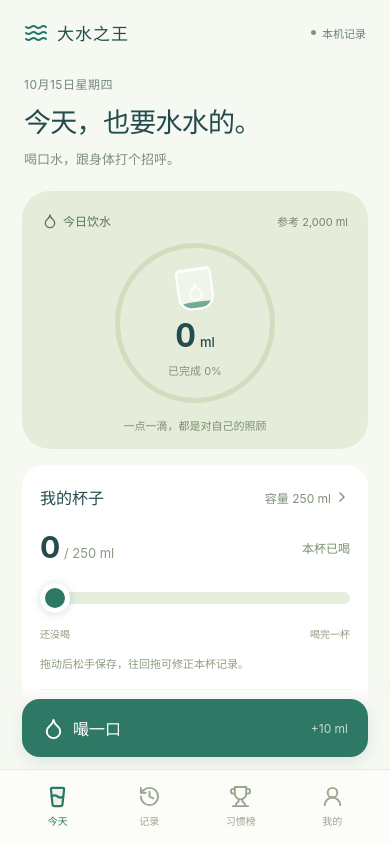
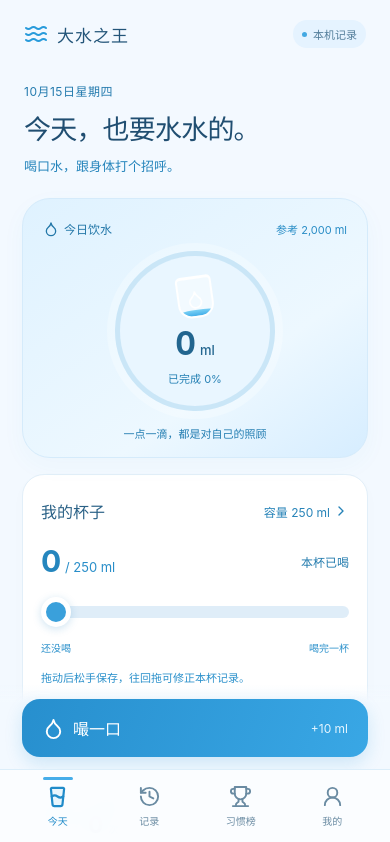
Before and after one commit to wsking233/water-king, a React (Vite) app: page / in a window 390 px wide. Shown: the top 842 px of the page. Built offline with nearby package versions, Linux system fonts and the light colour scheme.

Commit message:
style: refresh mobile app with sky blue palette and softer wording

```diff
--- a/index.html
+++ b/index.html
@@ -6,7 +6,7 @@
       name="viewport"
       content="width=device-width, initial-scale=1.0, viewport-fit=cover"
     />
-    <meta name="theme-color" content="#f6f8f2" />
+    <meta name="theme-color" content="#f3f9ff" />
     <meta
       name="description"
       content="大水之王：轻松记录饮水与日常节奏，数据保存在你的设备。"
--- a/src/style.css
+++ b/src/style.css
@@ -2,8 +2,8 @@
   font-family:
     -apple-system, BlinkMacSystemFont, "PingFang SC", "Microsoft YaHei",
     sans-serif;
-  color: #244b4d;
-  background: #e6eeeb;
+  color: #13425e;
+  background: #dceef8;
   font-synthesis: none;
   font-weight: 400;
   -webkit-tap-highlight-color: transparent;
@@ -34,7 +34,7 @@ button:active:not(:disabled) {
 }
 button:focus-visible,
 input:focus-visible {
-  outline: 3px solid #487d66;
+  outline: 3px solid #2174a4;
   outline-offset: 3px;
 }
 button {
@@ -59,7 +59,7 @@ button svg {
   max-width: 480px;
   margin: 0 auto;
   min-height: 100dvh;
-  background: #f6f8f2;
+  background: #eef7fc;
   position: relative;
 }
 .app-header {
@@ -77,17 +77,17 @@ button svg {
   letter-spacing: 1px;
 }
 .wordmark svg {
-  color: #247a6c;
+  color: #1b5d83;
 }
 .device-badge {
   font-size: 11px;
-  color: #6a8275;
+  color: #288bc4;
   display: flex;
   align-items: center;
   gap: 6px;
 }
 .device-badge > span {
-  background: #7d9c70;
+  background: #2786bd;
   width: 5px;
   height: 5px;
   border-radius: 50%;
@@ -105,7 +105,7 @@ main {
 .greeting p,
 .page-heading > p {
   font-size: 12px;
-  color: #73877a;
+  color: #247bae;
   letter-spacing: 0.5px;
   margin-bottom: 9px;
 }
@@ -116,12 +116,12 @@ main {
 }
 .greeting > span {
   display: block;
-  color: #7f8e7d;
+  color: #2685bc;
   font-size: 13px;
   margin-top: 9px;
 }
 .hydration {
-  background: #e5edda;
+  background: #d2e8f5;
   border-radius: 28px;
   padding: 21px 20px 19px;
   overflow: hidden;
@@ -133,7 +133,7 @@ main {
   justify-content: space-between;
   font-size: 12px;
   font-weight: 600;
-  color: #577458;
+  color: #2377a8;
 }
 .hero-top > span:first-child {
   display: flex;
@@ -143,12 +143,12 @@ main {
 .goal {
   font-size: 11px;
   font-weight: 400;
-  color: #748966;
+  color: #298dc6;
 }
 .water-orbit {
   width: 205px;
   height: 205px;
-  background: conic-gradient(#488674 var(--progress), #d0ddbf 0);
+  background: conic-gradient(#2379ab var(--progress), #b2d6ea 0);
   padding: 5px;
   border-radius: 50%;
   margin: 20px auto 16px;
@@ -158,7 +158,7 @@ main {
   border-radius: 50%;
   width: 100%;
   height: 100%;
-  background: #e5edda;
+  background: #d2e8f5;
   display: flex;
   flex-direction: column;
   align-items: center;
@@ -181,7 +181,7 @@ main {
   position: absolute;
   bottom: 0;
   width: 100%;
-  background: #72ab98;
+  background: #2a90cb;
   border-radius: 35% 30% 0 0;
   transition: height 0.3s;
 }
@@ -206,12 +206,12 @@ main {
 }
 .progress-copy {
   font-size: 11px;
-  color: #7e9171;
+  color: #2580b4;
   margin-top: 8px;
 }
 .hero-caption {
   text-align: center;
-  color: #7c8f70;
+  color: #247eb2;
   font-size: 11px;
 }
 .body-stats {
@@ -242,15 +242,15 @@ main {
   height: 22px;
 }
 .water {
-  background: #e7f1eb;
-  color: #458c78;
+  background: #e0eff8;
+  color: #247bad;
 }
 .small {
-  background: #edf1df;
-  color: #829658;
+  background: #d9ecf7;
+  color: #288cc6;
 }
 .large {
-  background: #f6ede1;
+  background: #dfeff8;
   color: #b29369;
 }
 .body-stats > button > span:nth-child(2) {
@@ -259,7 +259,7 @@ main {
 }
 .body-stats small {
   font-size: 11px;
-  color: #8c9485;
+  color: #298dc7;
 }
 .body-stats strong {
   font-size: 23px;
@@ -271,11 +271,11 @@ main {
   font-style: normal;
   font-weight: 400;
   margin-left: 5px;
-  color: #8c9485;
+  color: #298dc7;
 }
 .body-stats > button > svg {
   margin-left: auto;
-  color: #8c9b87;
+  color: #2a93cf;
   width: 16px;
 }
 .section-heading {
@@ -291,7 +291,7 @@ main {
 .section-heading h2 span {
   font-size: 11px;
   font-weight: 500;
-  color: #8c9b86;
+  color: #2a92ce;
   margin-left: 5px;
 }
 .section-heading button {
@@ -300,7 +300,7 @@ main {
   align-items: center;
   gap: 3px;
   font-size: 12px;
-  color: #7d8f78;
+  color: #2683b8;
   min-height: 44px;
   padding: 0 0 0 12px;
 }
@@ -320,7 +320,7 @@ main {
   min-height: 78px;
 }
 .record + .record {
-  border-top: 1px solid #f0f3ed;
+  border-top: 1px solid #e6f3fa;
 }
 .record-name {
   display: grid;
@@ -332,7 +332,7 @@ main {
 }
 .record-name small {
   font-size: 11px;
-  color: #98a18e;
+  color: #3199d5;
 }
 .record-value {
   margin-left: auto;
@@ -344,10 +344,10 @@ main {
   font-size: 11px;
   font-weight: 400;
   margin-left: 5px;
-  color: #8b9984;
+  color: #2a90cb;
 }
 .record > svg {
-  color: #b5c0ac;
+  color: #6bb0d8;
 }
 .empty {
   text-align: center;
@@ -356,24 +356,24 @@ main {
 .empty > svg {
   width: 30px;
   height: 30px;
-  color: #a5b79a;
+  color: #4ea7db;
   margin-bottom: 12px;
 }
 .empty h3 {
   font-size: 13px;
   font-weight: 500;
-  color: #7d8c74;
+  color: #257fb3;
 }
 .empty p {
   font-size: 11px;
-  color: #9ba68f;
+  color: #369bd6;
   line-height: 1.7;
   margin-top: 8px;
 }
 .gentle-note {
   text-align: center;
   font-size: 10px;
-  color: #9da68f;
+  color: #369bd6;
   margin-top: 18px;
 }
 .action-dock {
@@ -385,10 +385,10 @@ main {
   width: 100%;
   max-width: 480px;
   padding: 14px 22px 12px;
-  background: linear-gradient(transparent, #f6f8f2 20%);
+  background: linear-gradient(transparent, #eef7fc 20%);
 }
 .primary {
-  background: #2e7866;
+  background: #1c628a;
   color: #fff;
   display: flex;
   align-items: center;
@@ -402,14 +402,14 @@ main {
   padding: 15px;
 }
 .log-water {
-  box-shadow: 0 5px 14px #1d60451c;
+  box-shadow: 0 5px 14px #1549681c;
   justify-content: flex-start;
   padding: 16px 20px;
 }
 .quick-amount {
   margin-left: auto;
   font-size: 12px;
-  color: #c3dbce;
+  color: #b3d6eb;
   font-weight: 400;
 }
 .tab-bar {
@@ -421,9 +421,9 @@ main {
   max-width: 480px;
   display: grid;
   grid-template-columns: repeat(4, 1fr);
-  background: #fcfdf8f5;
+  background: #f8fbfdf5;
   backdrop-filter: blur(14px);
-  border-top: 1px solid #e6ecdf;
+  border-top: 1px solid #d5eaf6;
   padding: 7px 12px calc(9px + env(safe-area-inset-bottom));
   z-index: 5;
 }
@@ -435,16 +435,16 @@ main {
   gap: 5px;
   min-height: 58px;
   background: transparent;
-  color: #9aa690;
+  color: #379cd6;
   font-size: 10px;
   position: relative;
 }
 .tab-bar button.active {
-  color: #2e7866;
+  color: #1c628a;
   font-weight: 650;
 }
 .tab-bar button.active svg {
-  fill: #2e786612;
+  fill: #1c628a12;
   stroke-width: 2.3;
 }
 .page-heading {
@@ -473,7 +473,7 @@ main {
   place-items: center;
   padding: 10px;
   border-radius: 50%;
-  color: #6c886d;
+  color: #2378a9;
 }
 .date-switch label {
   position: relative;
@@ -494,7 +494,7 @@ main {
   cursor: pointer;
 }
 .date-switch label:focus-within {
-  outline: 2px solid #487d66;
+  outline: 2px solid #2174a4;
   border-radius: 8px;
 }
 .filters {
@@ -504,14 +504,14 @@ main {
 }
 .filters button {
   border-radius: 24px;
-  background: #eaf0e3;
+  background: #dcedf7;
   font-size: 13px;
   flex: 1;
   min-height: 44px;
-  color: #819171;
+  color: #2580b4;
 }
 .filters .selected {
-  background: #2e7866;
+  background: #1c628a;
   color: white;
 }
 .history-summary {
@@ -519,13 +519,13 @@ main {
   justify-content: space-between;
   margin: 25px 2px 12px;
   font-size: 11px;
-  color: #92a087;
+  color: #2b95d3;
 }
 .demo-badge {
   font-size: 11px;
   letter-spacing: 0;
-  color: #929d7a;
-  background: #e7edda;
+  color: #288cc6;
+  background: #d2e8f5;
   padding: 5px 8px;
   border-radius: 7px;
   font-weight: 500;
@@ -533,14 +533,14 @@ main {
 .rank-intro {
   text-align: center;
   padding: 28px 12px 30px;
-  background: #e8eedc;
+  background: #d4eaf6;
   border-radius: 24px;
-  color: #8c9b5d;
+  color: #237aac;
 }
 .rank-intro h2 {
   font-size: 19px;
   font-weight: 600;
-  color: #536e48;
+  color: #1f6b97;
   margin-top: 17px;
 }
 .rank-intro p {
@@ -560,29 +560,29 @@ main {
   padding: 19px 0;
 }
 .rank-row + .rank-row {
-  border-top: 1px solid #edf1e7;
+  border-top: 1px solid #e0eff8;
 }
 .rank-index {
   width: 14px;
-  color: #a1ad91;
+  color: #3e9fd7;
   font-size: 15px;
 }
 .avatar {
   width: 37px;
   height: 37px;
   border-radius: 14px;
-  background: #e4ecd6;
+  background: #cee6f4;
   display: grid;
   place-items: center;
-  color: #7e915d;
+  color: #288cc6;
   font-size: 13px;
 }
 .avatar-1 {
-  background: #e0eee7;
-  color: #6d9a87;
+  background: #d7ebf7;
+  color: #2683b8;
 }
 .avatar-2 {
-  background: #f3e8db;
+  background: #d7ebf7;
   color: #b09879;
 }
 .rank-row strong {
@@ -595,14 +595,14 @@ main {
 }
 .rank-row small {
   font-size: 11px;
-  color: #93a184;
+  color: #2b94d1;
 }
 .info-note {
   display: flex;
   gap: 10px;
   align-items: flex-start;
   margin: 24px 5px;
-  color: #8b9c7c;
+  color: #298dc7;
 }
 .info-note svg {
   flex-shrink: 0;
@@ -622,8 +622,8 @@ main {
   display: grid;
   place-items: center;
   border-radius: 26px;
-  background: #e7efde;
-  color: #698766;
+  background: #d7ebf6;
+  color: #288bc5;
   width: 75px;
   height: 75px;
   margin: 0 auto 18px;
@@ -633,7 +633,7 @@ main {
 }
 .profile p {
   font-size: 12px;
-  color: #94a087;
+  color: #2b95d3;
   line-height: 1.8;
   margin-top: 9px;
 }
@@ -647,14 +647,14 @@ main {
   flex-direction: column;
   gap: 8px;
   font-size: 11px;
-  color: #95a089;
+  color: #2c96d4;
 }
 .profile-stats > span + span {
-  border-left: 1px solid #eaf0e3;
+  border-left: 1px solid #dcedf7;
 }
 .profile-stats strong {
   font-size: 26px;
-  color: #416b55;
+  color: #1d658f;
   font-weight: 600;
 }
 .settings {
@@ -676,7 +676,7 @@ main {
   font-size: 14px;
 }
 .settings > div > svg {
-  color: #7b9870;
+  color: #2683b9;
 }
 .settings strong {
   font-size: 13px;
@@ -685,20 +685,20 @@ main {
 .settings small {
   display: block;
   font-size: 11px;
-  color: #9ba58f;
+  color: #359bd6;
   margin-top: 7px;
 }
 .settings button {
-  border-top: 1px solid #eef2e8;
+  border-top: 1px solid #e1f0f9;
   color: #a27560;
 }
 .settings button > svg:last-child {
   margin-left: auto;
-  color: #b4bcaa;
+  color: #67aed7;
 }
 .settings-note {
   font-size: 11px;
-  color: #95a086;
+  color: #2b95d2;
   line-height: 1.9;
   text-align: center;
   margin-top: 18px;
@@ -708,20 +708,20 @@ main {
   flex-direction: column;
   align-items: center;
   gap: 10px;
-  color: #a6b298;
+  color: #48a4d9;
   margin: 40px 0 10px;
   font-size: 11px;
 }
 .app-signature small {
   font-size: 10px;
-  color: #b2bba7;
+  color: #5caede;
 }
 .toast {
   position: fixed;
   bottom: calc(89px + env(safe-area-inset-bottom));
   left: 50%;
   transform: translateX(-50%);
-  background: #234f43;
+  background: #13435f;
   color: white;
   display: flex;
   align-items: center;
@@ -733,7 +733,7 @@ main {
   width: calc(100% - 44px);
   max-width: 436px;
   z-index: 6;
-  box-shadow: 0 4px 20px #203b3b1c;
+  box-shadow: 0 4px 20px #0f364c1c;
 }
 .toast.above-action {
   bottom: calc(160px + env(safe-area-inset-bottom));
@@ -744,14 +744,14 @@ main {
 .toast button {
   margin-left: auto;
   background: none;
-  color: #d8ebc0;
+  color: #bddcee;
   min-width: 48px;
   min-height: 44px;
   padding: 8px;
   font-size: 13px;
 }
 .error {
-  background: #f9e9df;
+  background: #e0eff8;
   border: 1px solid #eac7b1;
   color: #a46548;
   padding: 12px 14px;
@@ -763,8 +763,8 @@ main {
 .sheet {
   padding: 10px 24px calc(24px + env(safe-area-inset-bottom));
   border-radius: 28px 28px 0 0;
-  background: #fcfdf8;
-  color: #244b4d;
+  background: #f8fbfd;
+  color: #13425e;
   position: fixed;
   inset: auto 0 0;
   margin: 0 auto;
@@ -773,17 +773,17 @@ main {
   max-height: 90dvh;
   overflow: auto;
   overscroll-behavior: contain;
-  box-shadow: 0 -10px 45px #213d3015;
+  box-shadow: 0 -10px 45px #10374e15;
   animation: slide-up 0.2s ease-out;
 }
 .sheet::backdrop {
-  background: #18382c66;
+  background: #0e2f4266;
   backdrop-filter: blur(3px);
 }
 .sheet-handle {
   width: 34px;
   height: 4px;
-  background: #d5deca;
+  background: #bbdbed;
   border-radius: 5px;
   margin: 0 auto 14px;
 }
@@ -798,12 +798,12 @@ main {
   letter-spacing: -0.5px;
 }
 .sheet-heading .icon-button {
-  background: #eef2e7;
-  color: #7d9070;
+  background: #e0f0f9;
+  color: #257fb3;
 }
 .sheet-description {
   font-size: 13px;
-  color: #89967a;
+  color: #2788c0;
   line-height: 1.8;
   margin: 12px 0 23px;
 }
@@ -818,8 +818,8 @@ main {
   width: 48px;
   height: 48px;
   border-radius: 50%;
-  background: #eaf0e1;
-  color: #7b9567;
+  background: #daecf7;
+  color: #247caf;
   display: grid;
   place-items: center;
   flex-shrink: 0;
@@ -840,7 +840,7 @@ main {
   background: transparent;
   appearance: textfield;
   text-align: center;
-  color: #2e6553;
+  color: #19567a;
   min-width: 0;
   padding: 5px 0;
 }
@@ -849,7 +849,7 @@ main {
 }
 .amount-control label > span {
   font-size: 14px;
-  color: #8d9e7d;
+  color: #298ec9;
 }
 .presets {
   display: grid;
@@ -862,17 +862,17 @@ main {
   flex-direction: column;
   align-items: center;
   gap: 12px;
-  background: #f0f3e9;
+  background: #e3f1f9;
   border: 1px solid transparent;
   border-radius: 16px;
-  color: #a0ac8f;
+  color: #3b9ed7;
   padding: 16px 4px;
   min-height: 91px;
 }
 .presets button.selected {
-  background: #e3edd7;
-  border-color: #9eb484;
-  color: #5a8051;
+  background: #cfe7f5;
+  border-color: #399dd6;
+  color: #247bad;
 }
 .presets strong {
   font-size: 15px;
@@ -904,7 +904,7 @@ main {
 .confirm-activity p,
 .entry-detail p {
   font-size: 12px;
-  color: #91a180;
+  color: #2a92ce;
   line-height: 1.7;
   margin-top: 10px;
 }
@@ -926,9 +926,9 @@ main {
   color: white;
 }
 .secondary {
-  background: #eef2e7;
+  background: #e0f0f9;
   margin-top: 10px;
-  color: #809372;
+  color: #2581b7;
 }
 .entry-detail {
   text-align: center;
@@ -944,7 +944,7 @@ main {
   margin-left: 10px;
 }
 .delete-record {
-  background: #f5e9df;
+  background: #dceef8;
   color: #a97860;
 }
 @keyframes slide-up {
@@ -1009,10 +1009,10 @@ main {
 }
 @media (min-width: 481px) {
   body {
-    background: #e6eeeb;
+    background: #dceef8;
   }
   .app {
-    box-shadow: 0 0 60px #2f4c3610;
+    box-shadow: 0 0 60px #15486610;
   }
 }
 
@@ -1037,16 +1037,16 @@ main {
 .cup-reading small {
   font-size: 13px;
   font-weight: 400;
-  color: #8b9b80;
+  color: #298ec9;
 }
 .cup-reading > span {
   font-size: 12px;
-  color: #7c906b;
+  color: #247cae;
 }
 .cup-slider {
   width: 100%;
   height: 48px;
-  accent-color: #2e7866;
+  accent-color: #1c628a;
   cursor: pointer;
   margin: 9px 0 0;
   touch-action: pan-y;
@@ -1055,11 +1055,11 @@ main {
   display: flex;
   justify-content: space-between;
   font-size: 10px;
-  color: #8e9d80;
+  color: #2a90cb;
 }
 .cup-tracker > p {
   font-size: 11px;
-  color: #8e9d80;
+  color: #2a90cb;
   line-height: 1.6;
   margin: 15px 0;
 }
@@ -1070,13 +1070,13 @@ main {
   gap: 7px;
   min-height: 52px;
   background: none;
-  border-top: 1px solid #edf1e7;
+  border-top: 1px solid #e0eff8;
   font-size: 13px;
-  color: #487b61;
+  color: #2173a2;
 }
 .refill > span {
   font-size: 10px;
-  color: #94a184;
+  color: #2b94d1;
   margin-left: auto;
 }
 .body-stats {
@@ -1113,8 +1113,8 @@ main {
   border-radius: 12px;
   background: linear-gradient(
     to right,
-    #508f78 var(--fill),
-    #e5eddd var(--fill)
+    #2683b9 var(--fill),
+    #d4eaf6 var(--fill)
   );
 }
 .cup-slider::-webkit-slider-thumb {
@@ -1123,25 +1123,176 @@ main {
   height: 30px;
   border-radius: 50%;
   margin-top: -9px;
-  background: #2e7866;
+  background: #1c628a;
   border: 5px solid #fff;
-  box-shadow: 0 1px 8px #245b4533;
+  box-shadow: 0 1px 8px #164b6933;
 }
 .cup-slider::-moz-range-track {
   height: 12px;
   border-radius: 12px;
-  background: #e5eddd;
+  background: #d4eaf6;
 }
 .cup-slider::-moz-range-progress {
   height: 12px;
   border-radius: 12px;
-  background: #508f78;
+  background: #2683b9;
 }
 .cup-slider::-moz-range-thumb {
   width: 20px;
   height: 20px;
   border-radius: 50%;
-  background: #2e7866;
+  background: #1c628a;
   border: 5px solid #fff;
-  box-shadow: 0 1px 8px #245b4533;
+  box-shadow: 0 1px 8px #164b6933;
 }
+
+/* Sky-blue surfaces and touch feedback. */
+.app {
+  background: #f3f9ff;
+}
+.app-header {
+  padding-bottom: 4px;
+}
+.wordmark {
+  color: #235579;
+}
+.wordmark svg {
+  color: #289bdb;
+}
+.device-badge {
+  background: #e5f3ff;
+  padding: 6px 9px;
+  border-radius: 20px;
+  color: #527d9a;
+}
+.device-badge > span {
+  background: #43a8e2;
+}
+.greeting h1 {
+  color: #204e71;
+  letter-spacing: -0.8px;
+}
+.hydration {
+  background: linear-gradient(145deg, #dff2ff, #edf8ff 65%, #d6edff);
+  border: 1px solid #d5ebfb;
+  box-shadow: 0 8px 24px #3e91c20a;
+}
+.water-orbit {
+  background: conic-gradient(#45abe9 var(--progress), #cae6f7 0);
+  box-shadow: 0 0 0 8px #ffffff40;
+}
+.orbit-inside {
+  background: #e9f6ff;
+}
+.water-level {
+  background: linear-gradient(#7bd1f5, #43aee9);
+}
+.total {
+  color: #22658f;
+}
+.cup-tracker,
+.record-list,
+.body-stats > button,
+.profile,
+.settings,
+.rank-list {
+  border: 1px solid #e2eff9;
+  box-shadow: 0 5px 18px #26668d04;
+}
+.cup-tracker {
+  padding-top: 10px;
+}
+.cup-tracker .section-heading h2 {
+  color: #2a6186;
+}
+.cup-reading strong {
+  color: #2586be;
+}
+.primary {
+  background: linear-gradient(110deg, #278fce, #39a7e5);
+  box-shadow: 0 7px 17px #168cd02b;
+}
+.quick-amount {
+  color: #e6f6ff;
+}
+.action-dock {
+  background: linear-gradient(transparent, #f3f9ff 20%);
+}
+.tab-bar {
+  background: #fbfdfff5;
+  border-top-color: #dceefa;
+}
+.tab-bar button {
+  color: #6a8ba2;
+}
+.tab-bar button.active {
+  color: #208bc9;
+}
+.tab-bar button.active::before {
+  content: "";
+  position: absolute;
+  top: 0;
+  width: 30px;
+  height: 3px;
+  border-radius: 5px;
+  background: #46ade9;
+}
+.tab-bar button.active svg {
+  fill: #50b7f01a;
+}
+.sheet {
+  background: #f8fcff;
+}
+.sheet::backdrop {
+  background: #163d5b66;
+}
+.sheet-handle {
+  background: #c6dfef;
+}
+.presets button.selected {
+  background: #e0f2ff;
+  border-color: #75bce7;
+  color: #277eaf;
+}
+.filters .selected {
+  background: #318fc6;
+}
+.water {
+  background: #e4f4ff;
+  color: #369ed7;
+}
+.small {
+  background: #eaf0ff;
+  color: #718fd0;
+}
+.rank-intro {
+  background: linear-gradient(140deg, #dcefff, #edf8ff);
+}
+.profile-icon {
+  background: #e4f3ff;
+  color: #3d9bd0;
+}
+.toast {
+  background: #255e83;
+}
+.toast button {
+  color: #d3eeff;
+}
+.cup-slider::-webkit-slider-runnable-track {
+  background: linear-gradient(
+    to right,
+    #4aabe1 var(--fill),
+    #dfedf8 var(--fill)
+  );
+}
+.cup-slider::-webkit-slider-thumb {
+  background: #3aa0db;
+  box-shadow: 0 2px 9px #167bbd36;
+}
+.cup-slider::-moz-range-track {
+  background: #dfedf8;
+}
+.cup-slider::-moz-range-progress,
+.cup-slider::-moz-range-thumb {
+  background: #3aa0db;
+}
```
Also changed, not shown: src/main.tsx (+4 -4 lines), 1 other file (tests, documents, lock files or other folders).
